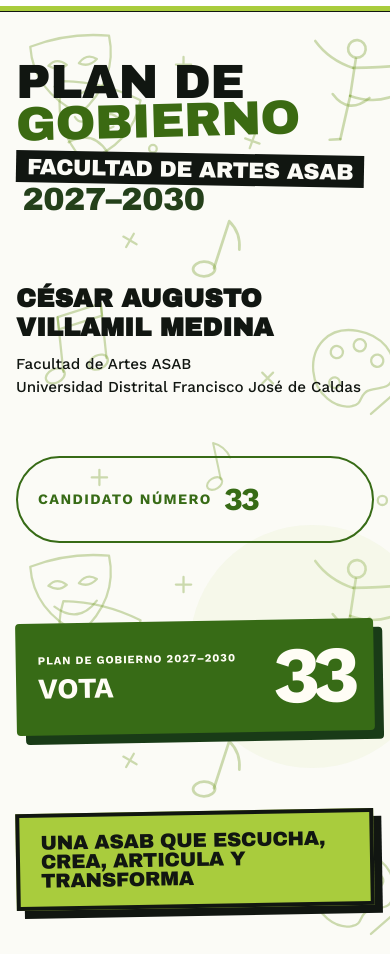
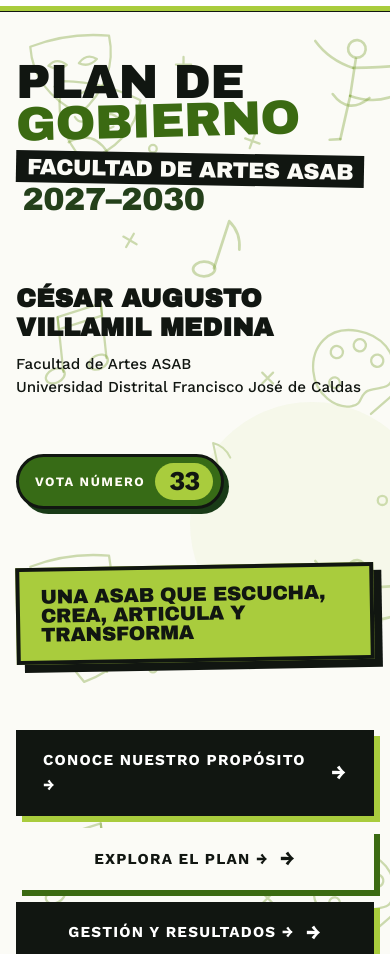
Before and after one commit to Saraaah123/Plan-de-Gobierno-Cesar-Villamil, a plain HTML site: page index.html in a window 390 px wide. Shown: the part 146-1100 px from the top of the page. Drawn offline with nearby package versions, Linux system fonts and the light colour scheme.

Commit message:
ultimoooos

```diff
--- a/index.html
+++ b/index.html
@@ -1,4 +1,3 @@
-
 <!DOCTYPE html>
 <html lang="es">
 <head>
@@ -64,72 +63,45 @@
       line-height: 1.5;
     }
 
-    /* DISTINTIVO DEL CANDIDATO */
-    .distintivo-33 {
+    /* ETIQUETA "VOTA NÚMERO 33" (una sola vez, pequeña) */
+    .voto-33 {
       order: 3;
-      display: flex;
+      display: inline-flex;
       align-items: center;
       gap: 12px;
-      width: 100%;
+      width: fit-content;
+      max-width: 100%;
       box-sizing: border-box;
-      margin: 25px 0;
-      padding: 15px 20px;
-      border: 2px solid #376b16;
+      margin: 18px 0 8px;
+      padding: 8px 10px 8px 20px;
+      background: #376b16;
+      color: #fffdf5;
+      border: 3px solid #111611;
       border-radius: 50px;
-      color: #376b16;
+      box-shadow: 5px 5px 0 #193b17;
       font-size: 0.9rem;
       font-weight: 800;
-      letter-spacing: 0.1em;
+      letter-spacing: 0.12em;
       text-transform: uppercase;
     }
 
-    .distintivo-33 strong {
-      font-size: 2rem;
-      letter-spacing: -0.06em;
-    }
-
-    /* BLOQUE VOTA 33 */
-    .campana-33 {
-      order: 4;
-      display: flex;
+    .voto-33 strong {
+      display: inline-flex;
       align-items: center;
-      justify-content: space-between;
-      gap: 20px;
-      width: min(100%, 500px);
-      box-sizing: border-box;
-      margin: 35px auto;
-      padding: 30px;
-      background: #376b16;
-      color: #fffdf5;
-      border-radius: 4px;
-      box-shadow: 9px 9px 0 #193b17;
-      transform: rotate(-1deg);
-    }
-
-    .campana-33 .vota-texto {
-      display: flex;
-      flex-direction: column;
-      gap: 8px;
-      font-size: clamp(1.8rem, 4vw, 2.8rem);
-      font-weight: 900;
-      line-height: 1;
-    }
-
-    .campana-33 .vota-texto small {
-      font-size: 0.7rem;
-      letter-spacing: 0.08em;
-    }
-
-    .campana-33 .vota-numero {
-      font-size: clamp(5rem, 12vw, 8rem);
-      font-weight: 900;
-      line-height: 0.85;
-      letter-spacing: -0.1em;
+      justify-content: center;
+      min-width: 3.2rem;
+      padding: 2px 14px;
+      background: #a9cc3d;
+      color: #111611;
+      border-radius: 50px;
+      font-size: 1.7rem;
+      letter-spacing: -0.04em;
+      line-height: 1.2;
     }
 
     /* LEMA */
     .hero .lema {
-      order: 5;
+      order: 4;
       width: 100%;
       margin-top: 20px;
       margin-bottom: 25px;
@@ -137,7 +109,7 @@
 
     /* BOTONES DE NAVEGACIÓN */
     .hero .acciones {
-      order: 6;
+      order: 5;
       display: flex;
       flex-wrap: wrap;
       gap: 20px;
@@ -164,14 +136,10 @@
         height: 48px;
       }
 
-      .campana-33 {
-        padding: 22px;
-        gap: 15px;
-        margin: 30px auto;
-      }
-
-      .distintivo-33 {
-        margin: 20px 0;
+      .voto-33 {
+        font-size: 0.8rem;
+        gap: 10px;
+        padding: 6px 8px 6px 16px;
       }
 
       .hero .acciones {
@@ -269,23 +237,9 @@
           </small>
         </p>
 
-        <!-- NÚMERO DEL CANDIDATO -->
-        <div class="distintivo-33">
-          Candidato número <strong>33</strong>
-        </div>
-
-        <!-- VOTA 33 -->
-        <div class="campana-33" aria-label="Vota por el número 33">
-
-          <div class="vota-texto">
-            <small>PLAN DE GOBIERNO 2027–2030</small>
-            VOTA
-          </div>
-
-          <div class="vota-numero">
-            33
-          </div>
-
+        <!-- VOTA NÚMERO 33 -->
+        <div class="voto-33" aria-label="Vota número 33">
+          Vota número <strong>33</strong>
         </div>
 
         <!-- LEMA -->
```
Also changed, not shown: proposito.html (+28 -167 lines).
